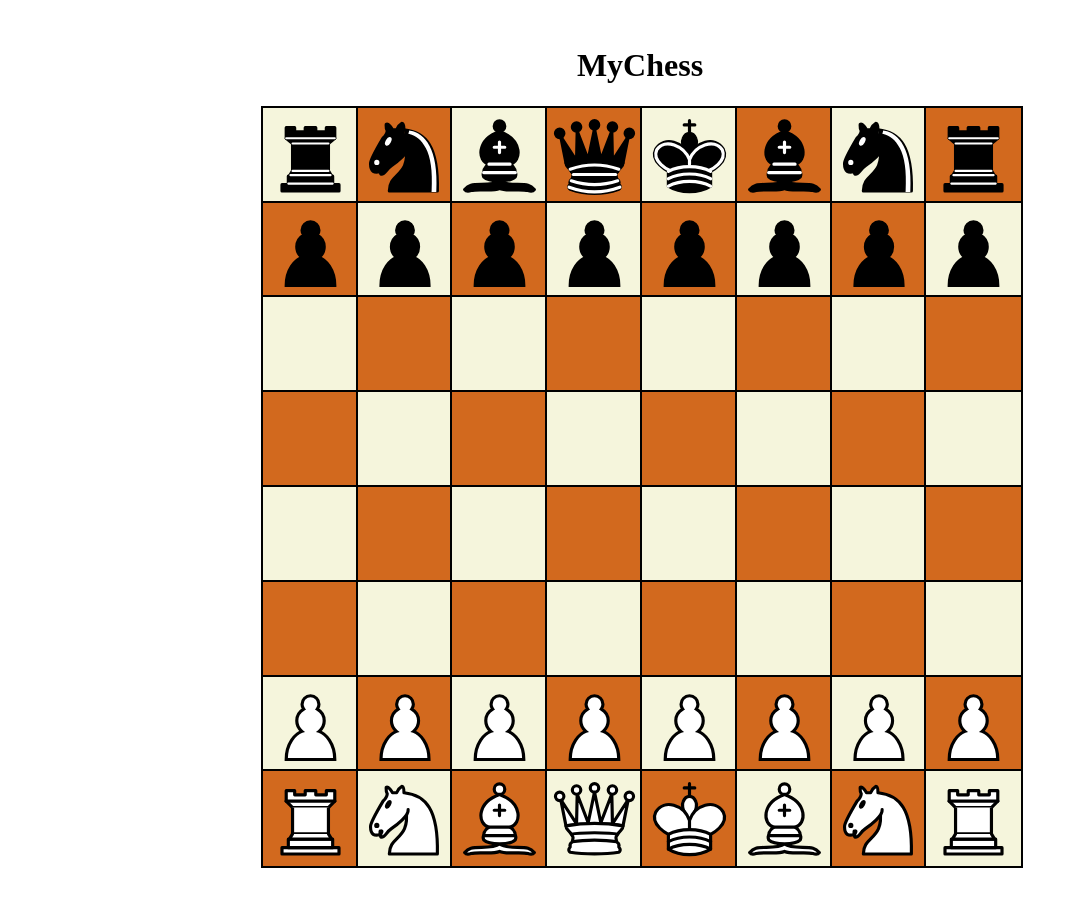
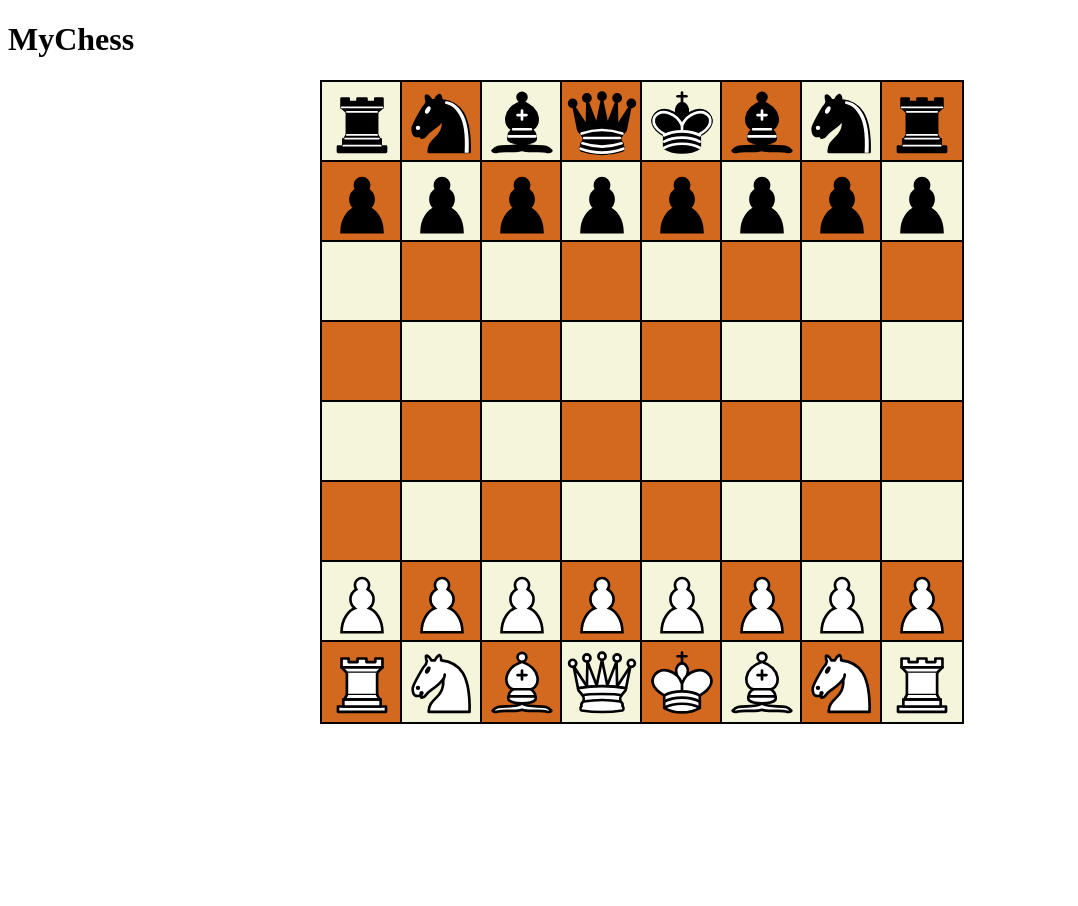
Before and after one commit to Mgrabowski147/MyChess, an Angular app in the folder mychess.client/: page / in a window 1280 px wide. Shown: the top 906 px of the page, without its empty margins (0-1078 px from the left). After the commit the page ends 800 px from the top, so only its background shows below. Built offline with nearby package versions, Linux system fonts and the light colour scheme.

Commit message:
make chessboard fit available space

```diff
--- a/mychess.client/src/app/app.component.css
+++ b/mychess.client/src/app/app.component.css
@@ -1,22 +1,6 @@
-:host {
-    max-width: 1280px;
-    padding: 2rem;
-    text-align: center;
+.chessboard-container {
+    width: 80vw;
+    height: 80vh;
+    margin: auto;
+
 }
-
-tr:nth-child(even) {
-    background: #F2F2F2;
-}
-
-tr:nth-child(odd) {
-    background: #FFF;
-}
-
-th, td {
-    padding-left: 1rem;
-    padding-right: 1rem;
-}
-
-table {
-    margin: 0 auto;
-}
--- a/mychess.client/src/app/app.component.html
+++ b/mychess.client/src/app/app.component.html
@@ -1,3 +1,4 @@
 <h1 id="tableLabel">MyChess</h1>
-
-<app-chess-board></app-chess-board>
+<div class="chessboard-container">
+  <app-chess-board></app-chess-board>
+</div>
--- a/mychess.client/src/app/components/chess-board/chess-board.component.css
+++ b/mychess.client/src/app/components/chess-board/chess-board.component.css
@@ -1,9 +1,9 @@
 .chessboard {
-  width: 60%;
+  width: 100%;
+  height: 100%;
   display: grid;
   grid-template-columns: repeat(8, 12.5%);
   grid-template-rows: repeat(8, 12.5%);
-  aspect-ratio: 1/1;
 }
 
 .chess-square {
@@ -12,8 +12,10 @@
 }
 
 .chessboard-container {
-  width:100%;
+  max-width: 100%;
+  max-height: 100%;
+  aspect-ratio: 1/1;
   display: flex;
   justify-content: center;
-
+  margin: auto;
 }
```
